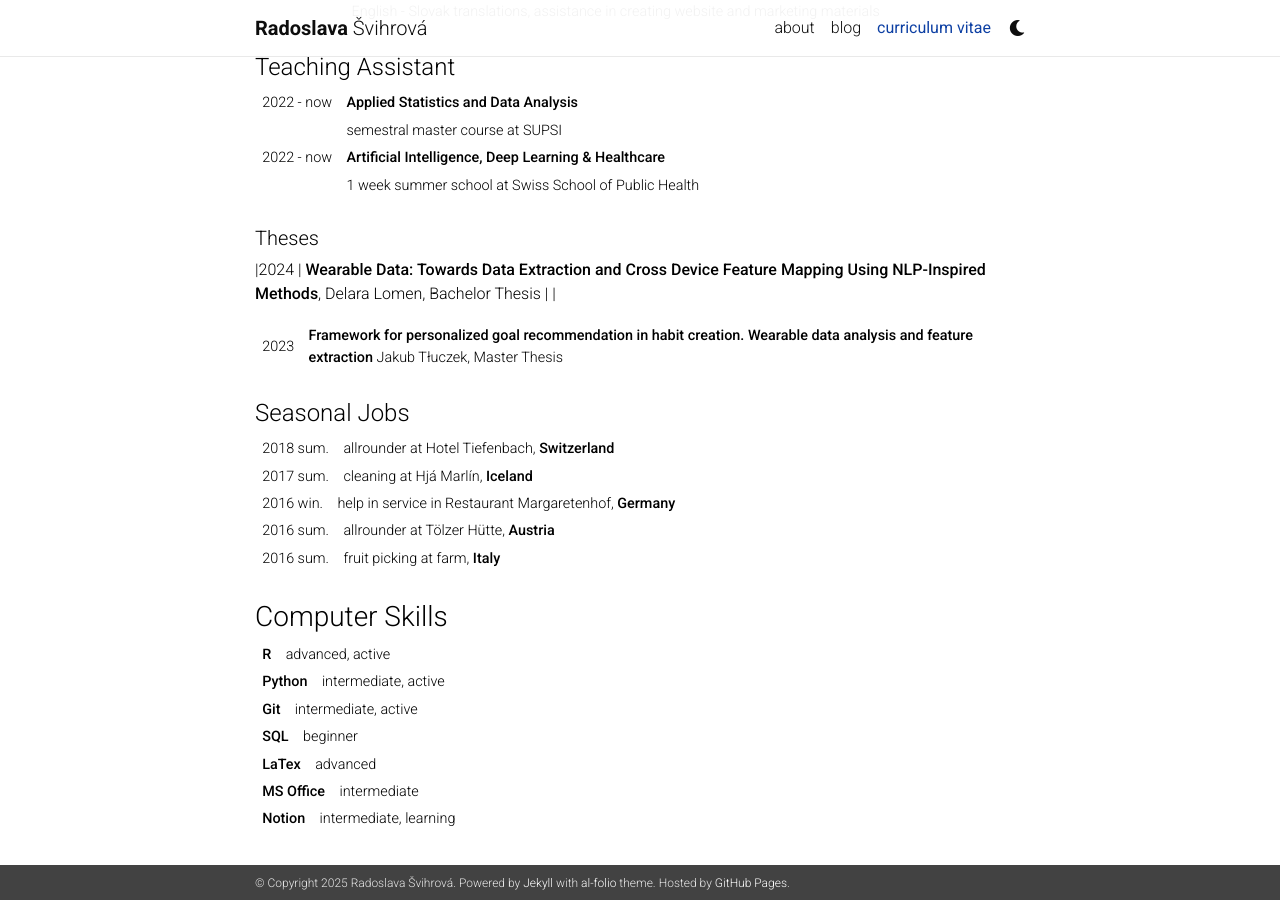
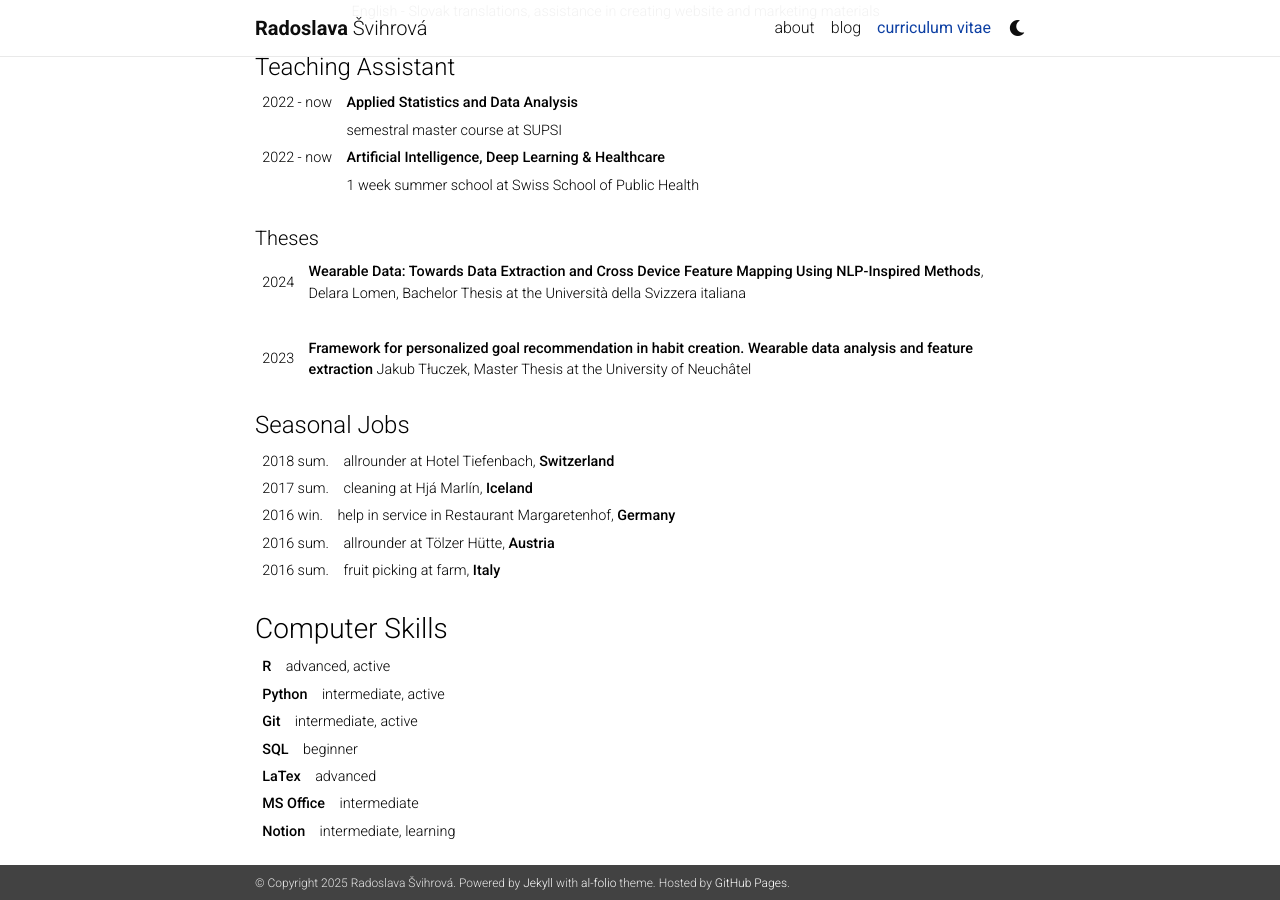
Before and after one commit to RadoslavaS/RadoslavaS.github.io, a Jekyll site: the page built from _pages/cv.md, in a window 1280 px wide and 900 px high, scrolled down 1912 px. Built offline with Jekyll 4.4.1, drawn with Linux system fonts in a browser that asks for light colours; nearby versions of some CDN libraries; a style sheet for code colours, icons or effects is not loaded.

Commit message:
formating

```diff
--- a/_pages/cv.md
+++ b/_pages/cv.md
@@ -67,11 +67,12 @@ nav: true
 |         |
 
 ##### Theses
-|2024 | **Wearable Data: Towards Data Extraction and Cross Device Feature Mapping Using NLP-Inspired Methods**, Delara Lomen, Bachelor Thesis
-| |
 
-|2023 | **Framework for personalized goal recommendation in habit creation. Wearable data analysis and feature extraction** Jakub Tłuczek, Master Thesis
-| |
+|2024 | **Wearable Data: Towards Data Extraction and Cross Device Feature Mapping Using NLP-Inspired Methods**, Delara Lomen, Bachelor Thesis at the Università della Svizzera italiana
+|            |
+
+|2023 | **Framework for personalized goal recommendation in habit creation. Wearable data analysis and feature extraction** Jakub Tłuczek, Master Thesis at the University of Neuchâtel
+|            |
 
 #### Seasonal Jobs
 
```
